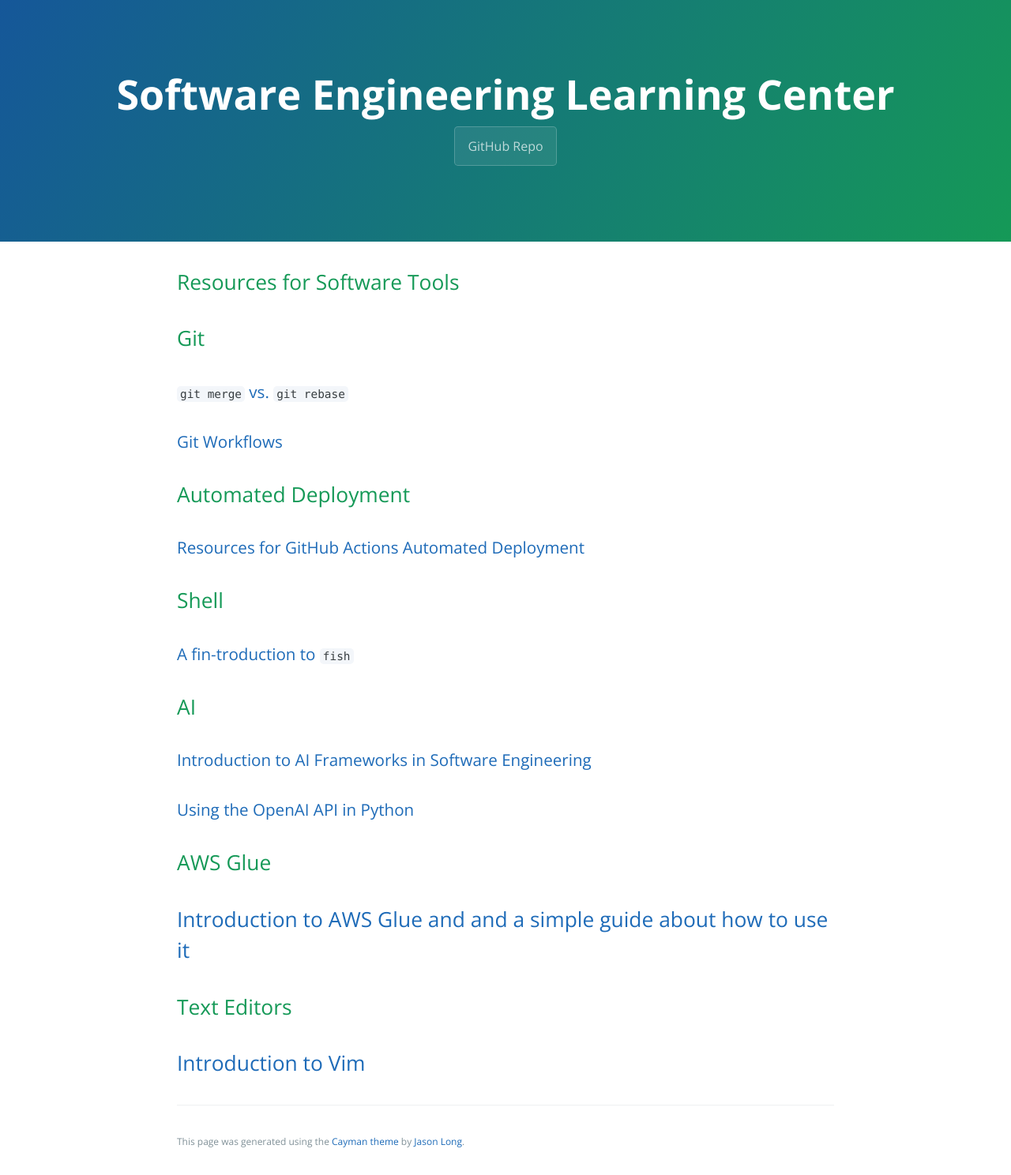
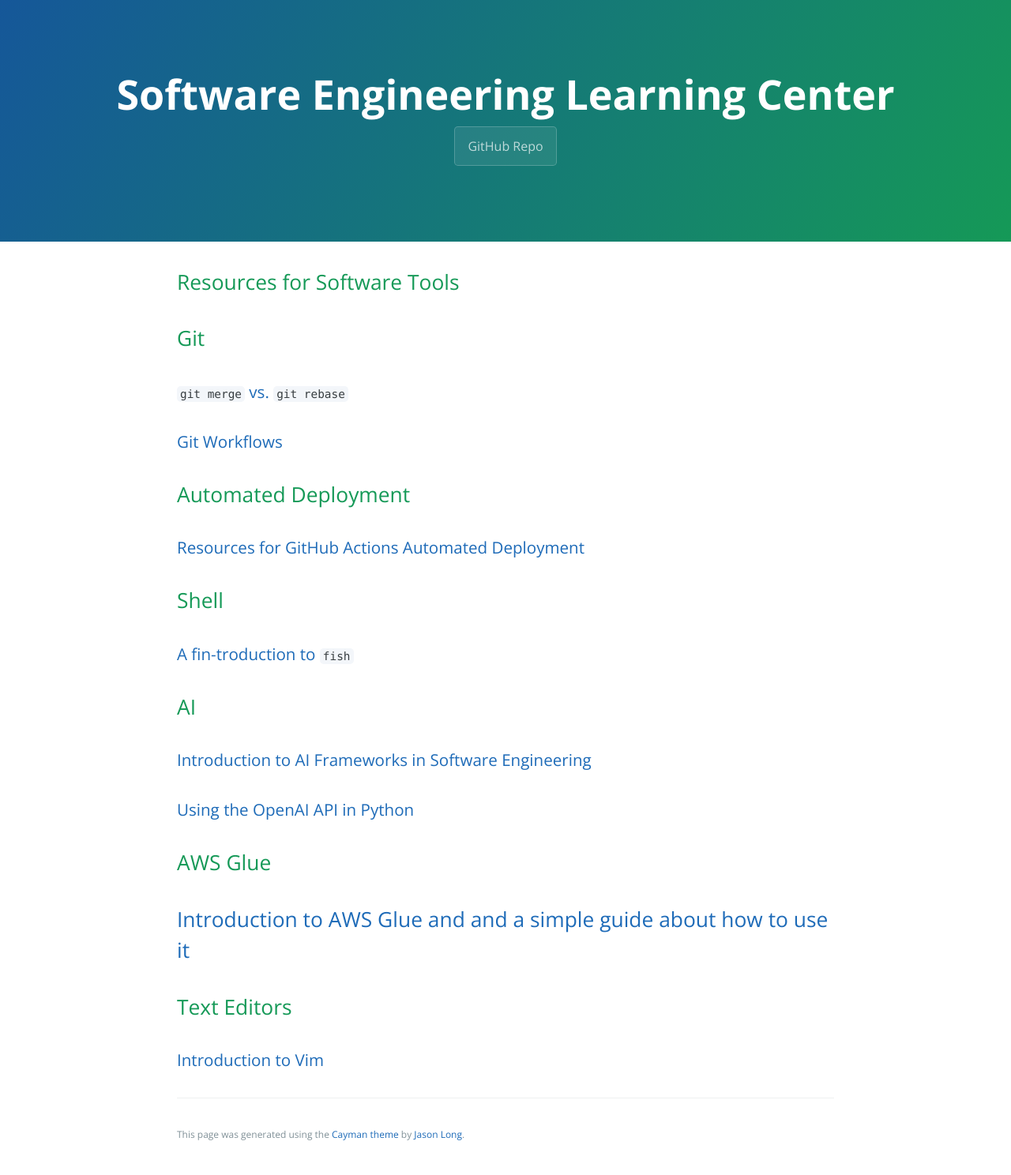
Before and after one commit to learning-software-engineering/learning-software-engineering.github.io, a Jekyll site: the page built from Topics/Software_Tools.md, in a window 1280 px wide. Shown: the whole page at 79% size. Built offline with Jekyll 4.4.1, drawn with Linux system fonts in a browser that asks for light colours; our own code applies the rules of GitHub Pages for plain Markdown files.

Commit message:
Make into sub heading

```diff
--- a/Topics/Software_Tools.md
+++ b/Topics/Software_Tools.md
@@ -18,4 +18,4 @@
 ## [Introduction to AWS Glue and and a simple guide about how to use it](./Software_Tools/AWS_Glue.md)
 
 ## Text Editors
-## [Introduction to Vim](./Software_Tools/vim.md)
+### [Introduction to Vim](./Software_Tools/vim.md)
```
